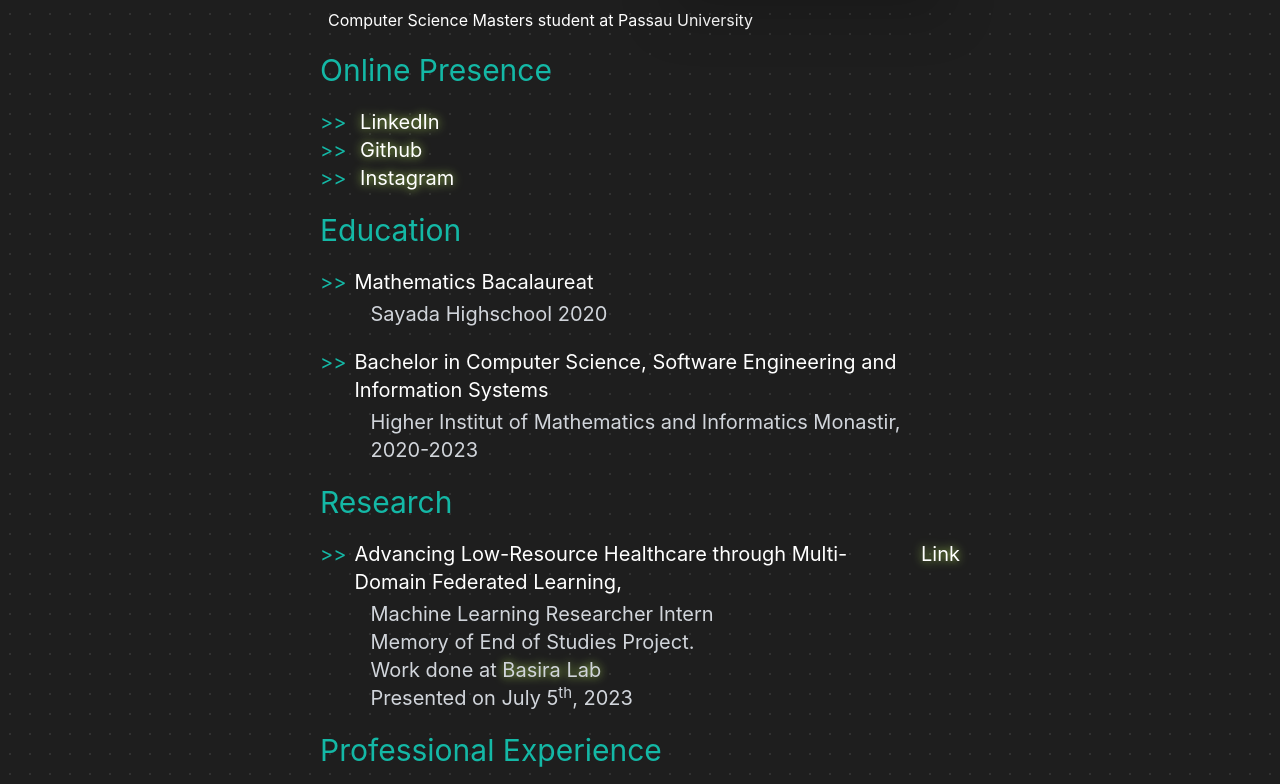
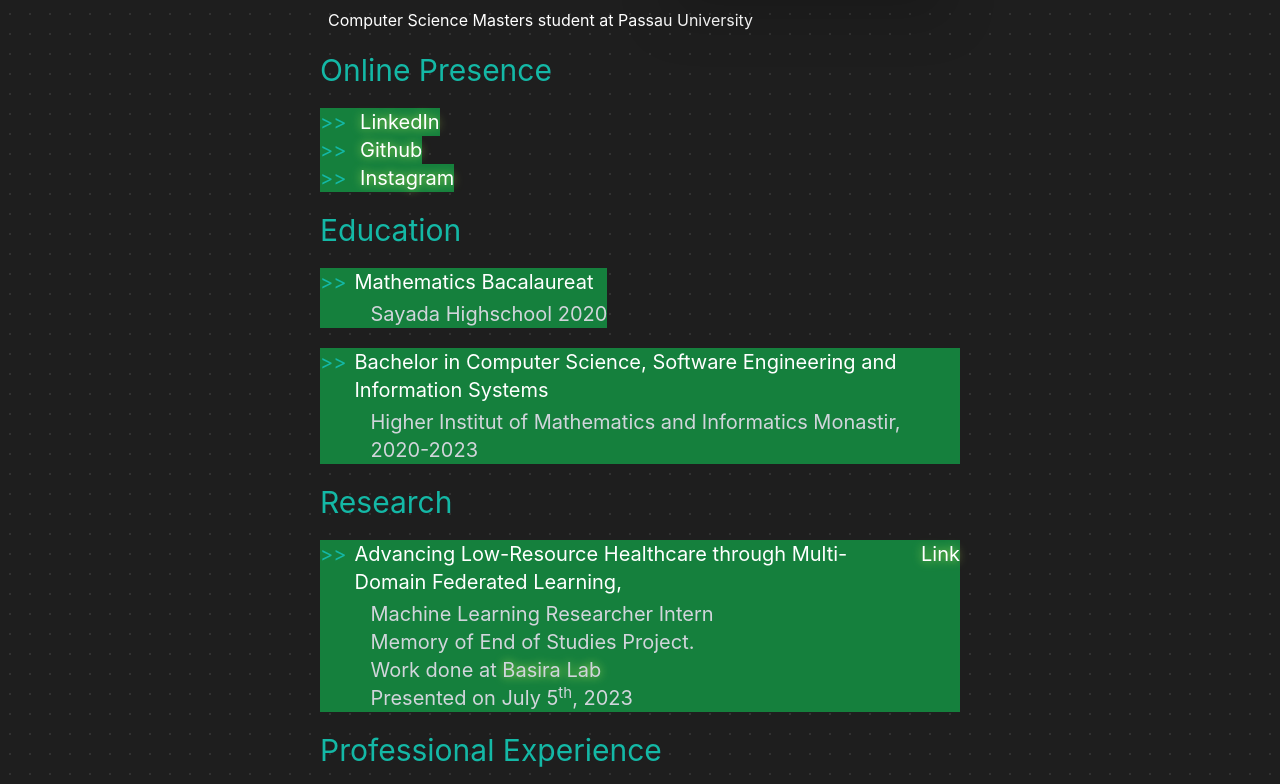
Before and after one commit to HazemHassine/Portfolio, a React (Create React App) app: page / in a window 1280 px wide. Shown: the part 636-1420 px from the top of the page. Built offline with nearby package versions, Linux system fonts and the light colour scheme.

Commit message:
Changed readme, adding clarification boxes (you'll see)

```diff
--- a/package.json
+++ b/package.json
@@ -1,6 +1,6 @@
 {
   "name": "portfolio-final",
-  "version": "0.1.0",
+  "version": "0.2.0",
   "private": true,
   "homepage": "https://hazemhassine.github.io/Portfolio",
   "dependencies": {
--- a/public/index.html
+++ b/public/index.html
@@ -7,7 +7,7 @@
     <meta name="theme-color" content="#000000" />
     <meta
       name="description"
-      content="Web site created using create-react-app"
+      content="Portfolio website for mohamed hazem hassine"
     />
     <link rel="apple-touch-icon" href="%PUBLIC_URL%/icons8-moon-bubbles-96.png" />
     <!--
--- a/src/MainBody/ArrowElement.jsx
+++ b/src/MainBody/ArrowElement.jsx
@@ -1,10 +1,19 @@
-import React from 'react'
+import React, {useState} from 'react'
 
-function ArrowElement({children}) {
+function ArrowElement({children, more}) {
+  console.log(more)
+  const [isMoreVisible, setIsMoreVisible] = useState(false);
   return (
-    <div className='flex text-xl gap-2'>
+    <div
+    className='flex text-xl gap-2 w-fit bg-green-700'
+    onMouseEnter={() => setIsMoreVisible(true)}
+    onMouseLeave={() => setIsMoreVisible(false)}
+    >
         <h1 className='text-teal-500'>&gt;&gt;</h1>
         <h1 className='text-white'>{children}</h1>
+        {more ? <div className={`p-5 text-white italic bg-[rgba(0,0,0,0.5)] border-dotted border-2 border-white fixed top-60 h-fit pb-16 left-20 max-w-96 transition-opacity ease-in-out duration-700 ${isMoreVisible ? "opcaity-100": "opacity-0"}`}>
+        {more.bac.header}
+        </div>: ""}
     </div>
   )
 }
--- a/src/MainBody/GlowingLink.jsx
+++ b/src/MainBody/GlowingLink.jsx
@@ -2,7 +2,7 @@ import React from 'react'
 
 function GlowingLink({link, text, unhighlighted_text}) {
   return (
-    <div className=''>{unhighlighted_text}&nbsp;<a className='drop-shadow-[0_0_5px_rgba(181,232,83,0.9)]' href={link}>{text}</a></div>
+    <div className=''>{unhighlighted_text}&nbsp;<a className='drop-shadow-[0_0_5px_rgba(181,232,83,0.9)]' href={link} target="_blank">{text}</a></div>
   )
 }
 
--- a/src/MainBody/MainBody.jsx
+++ b/src/MainBody/MainBody.jsx
@@ -8,6 +8,15 @@ import Skills from "./Skills";
 import Projects from "./Projects";
 
 function MainBody() {
+    const explanations = {
+        bac: {
+            header: "Mathematics Bacalureat. Obtained July 2020",
+            description: <div><p>4 year highschol experience that was full of joy brought by amazing friends.</p><p><bold>Relevant Coursework:&nbsp;</bold>Biology, Probability & Statistics, Calculus, Algebra, Diﬀerential equations, Trigonometry,
+Electricity and Magnetism, Mechanical Systems, Chemistry</p></div>
+        }
+    }
+
+
     return (
         <div className="px-[5%] md:px-[25%] sm:px-[5%]">
             <SubSectionText text="About Me" />
@@ -84,7 +93,7 @@ function MainBody() {
             </ul>
             <SubSectionText text="Research" />
             <ul>
-                <ArrowElement>
+                <ArrowElement more={explanations.education}>
                     <p className="flex">
                         Advancing Low-Resource Healthcare through Multi-Domain Federated
                         Learning, <GlowingLink text="Link" link="https://drive.google.com/file/d/1Ix_5tSBENqvzqQR9TCKYZN18e8zSIEJd/view?usp=sharing" />
--- a/src/header/Header.jsx
+++ b/src/header/Header.jsx
@@ -5,9 +5,9 @@ import { TypeAnimation } from "react-type-animation";
 
 function Header() {
   const handleButtonClick = () => {
-    window.location.href = "https://github.com/HazemHassine/";
+    window.open("https://github.com/HazemHassine/Portfolio", "_blank", "noopener,noreferrer");
   };
-  // bg-[rgba(0,0,0,0.3)]
+
   return (
     <div className="flex lg:items-start md:items-start sm:items-center flex-col pt-4 bg-gradient-to-b from-[rgba(0,0,0,0.5)] to-[rgba(255,255,255,0.0)] md:px-[25%] px-[5%] h-fit sm:text-left lg:text-center md:text-center">
       <h2 className="text-6xl font-bold text-teal-500 drop-shadow-[0_0_30px_rgba(20,144,186,0.7)]">
@@ -33,6 +33,10 @@ function Header() {
             "",
             500,
             "A developer",
+            2000,
+            "",
+            500,
+            "A boyfriend for the best girl in the world ❤️ ❤️ ❤️ ",
             2000,
             "",
             500,
```
Also changed, not shown: 1 other file (tests, documents, lock files or other folders).
